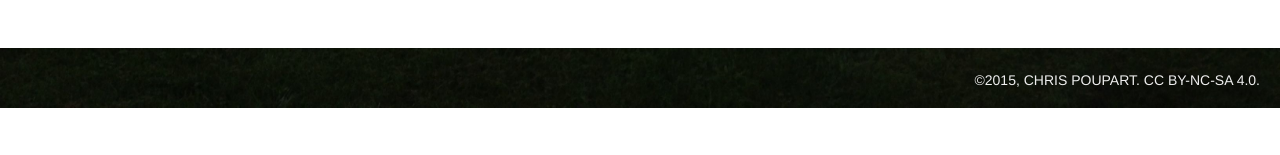
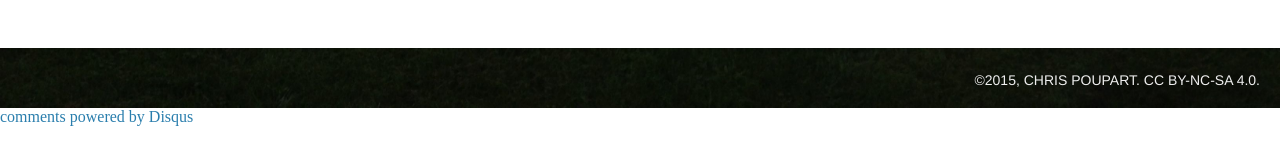
Before and after one commit to poupartfarms/poupartfarms.github.io, a Jekyll site: the page built from index.html, in a window 1280 px wide. Shown: the part 742-897 px from the top of the page. Built offline with Jekyll 4.4.1, drawn with Linux system fonts in a browser that asks for light colours; Markdown is read by kramdown in place of the engine named in the settings; the list of posts is cut into pages by our own code; comment, search, counter and statistics services are not loaded.

Commit message:
Move disqus include to default.html

```diff
--- a/_layouts/default.html
+++ b/_layouts/default.html
@@ -3,5 +3,6 @@
 {% include head.html %}
 <body>
 	{{ content }}
+        {% include disqus.html %}
 </body>
 </html>
--- a/_layouts/post.html
+++ b/_layouts/post.html
@@ -41,7 +41,6 @@ comments: true
 			{% endif %}
 		</a>
 	</div>
-        {% include disqus.html %}
 	<p class="copyright">&copy;{{ site.time | date: "%Y" }}, <a href="{{ site.copyright.url }}" target="_blank">{{ site.copyright.author }}</a>. <a href="{{ site.copyright.type_url }}" target="_blank">{{ site.copyright.type_title }}</a>.</p>
 </footer>
 {% endfor %}
```
